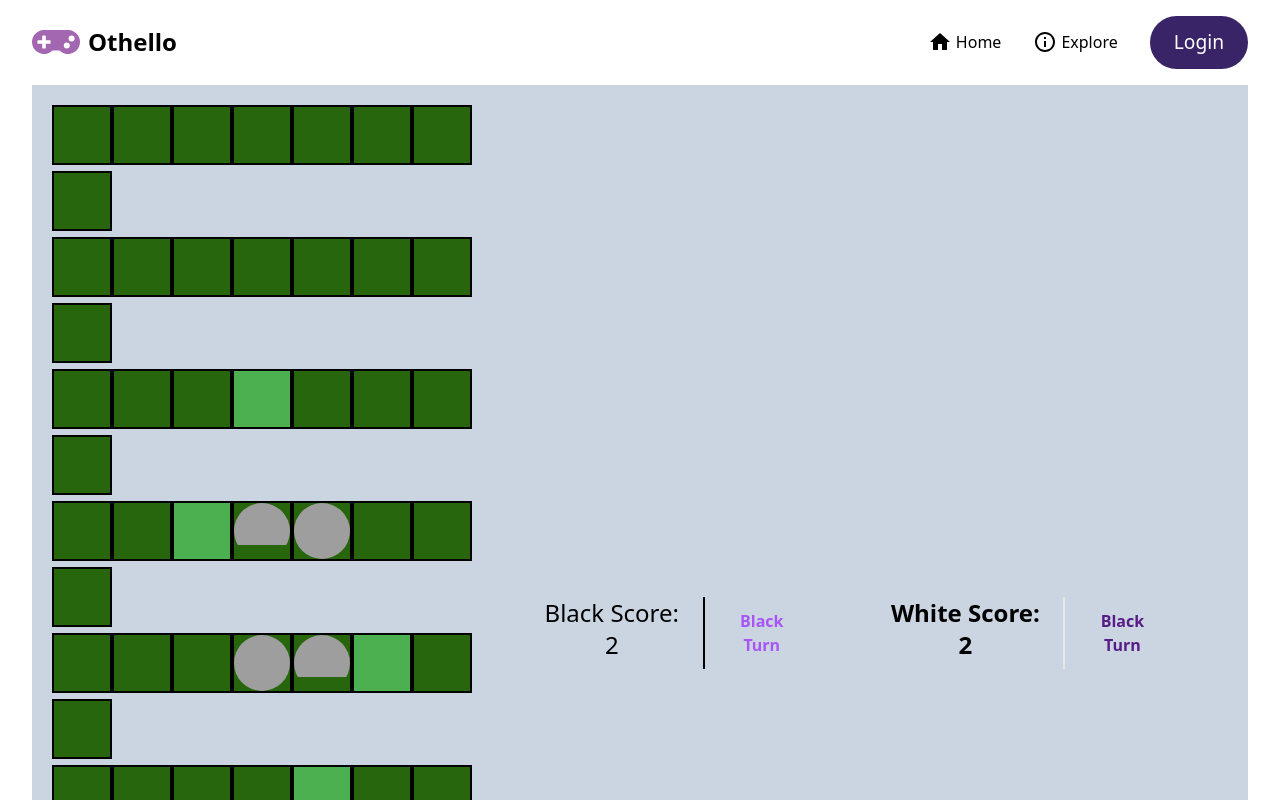
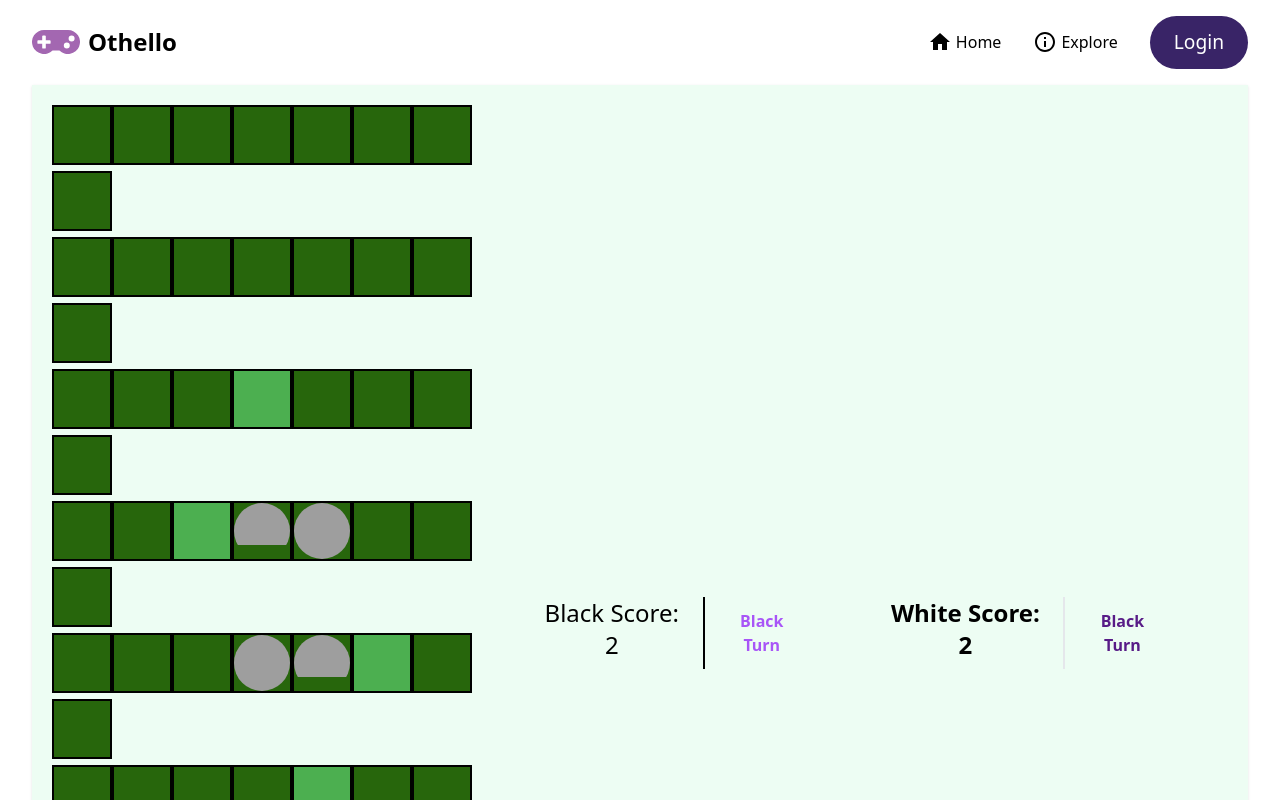
Before and after one commit to khalid0310/OTHELLO-GAME-PROJECT, a React (Create React App) app in the folder client/othello-app/: page /two-player in a window 1280 px wide. Shown: the top 800 px of the page. Built offline with nearby package versions, Linux system fonts and the light colour scheme; grey boxes are pictures that could not be loaded.

Commit message:
final commit

```diff
--- a/client/othello-app/src/components/TwoPlayerGame.jsx
+++ b/client/othello-app/src/components/TwoPlayerGame.jsx
@@ -122,7 +122,7 @@ const TwoPlayerGame = () => {
   }, [board, showGameOverMessage, initialRender, currentPlayer]);
 
   return (
-    <div className="othello-container bg-slate-300">
+    <div className="othello-container bg-green-100/50 shadow -md">
       <div className="othello-profile black-profile">
         <div className="othello-disc black-disc" />
         <p className='px-4 text-purple-500 border-1 border-l-2 border-black py-3 font-bold '>Black Turn</p>
```
